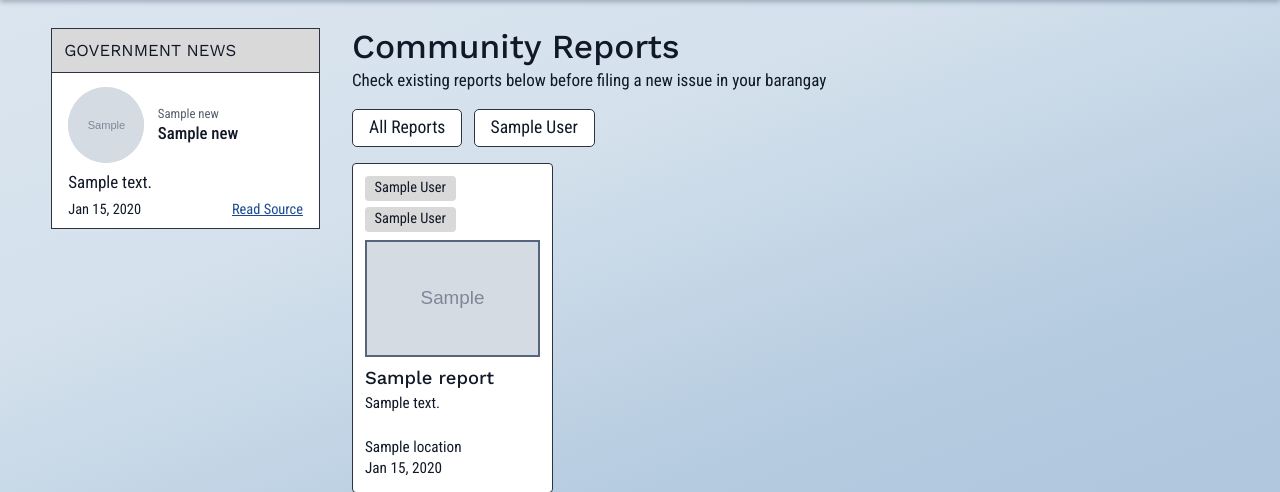
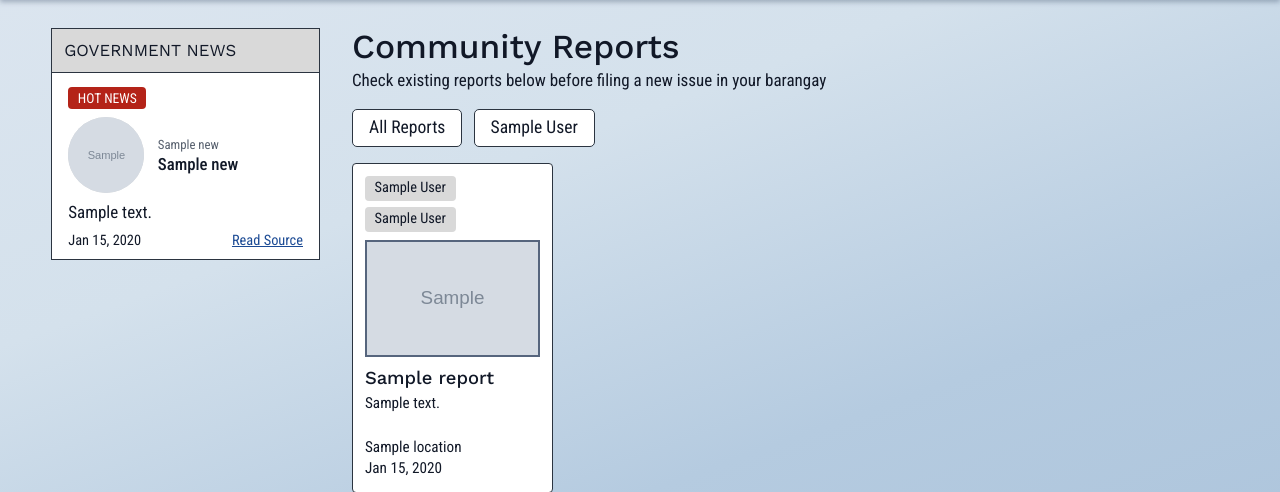
Before and after one commit to FelixJoshuaDev/PA-AYO-FINAL-, a Spring app: page /dashboard in a window 1280 px wide. Shown: the part 96-588 px from the top of the page. Run offline with Thymeleaf, Linux system fonts and the light colour scheme; the template is opened without the code that fills it: most values are stand-ins (such as "Sample title", 1, 10 or a date in 2020); grey boxes marked "Sample" are stand-in pictures; data that the repository does not hold is empty; some of the project's set-up classes (security, data sources, template engines, error pages and the like) are left out, and stand-ins take their place.

Commit message:
Mark the newest government news item as Hot News

```diff
--- a/src/main/resources/static/css/style.css
+++ b/src/main/resources/static/css/style.css
@@ -157,6 +157,17 @@ a {
 
 .news-item:last-child {
   border-bottom: 0;
+}
+
+.hot-tag {
+  width: fit-content;
+  margin-bottom: .5rem;
+  padding: .1rem .6rem;
+  border-radius: 4px;
+  background: #b42318;
+  color: #fff;
+  font-size: .85rem;
+  text-transform: uppercase;
 }
 
 .news-top {
--- a/src/main/resources/templates/dashboard.html
+++ b/src/main/resources/templates/dashboard.html
@@ -20,7 +20,8 @@
       <div class="news-list" tabindex="0" role="region" aria-labelledby="news-heading">
         <p class="empty" th:if="${news == null}">News is unavailable right now. Please try again later.</p>
         <p class="empty" th:if="${news != null and news.isEmpty()}">No government news yet.</p>
-        <article class="news-item" th:each="item : ${news}">
+        <article class="news-item" th:each="item, i : ${news}">
+          <p class="hot-tag" th:if="${i.first}">Hot News</p>
           <div class="news-top">
             <img class="news-image" th:src="${item.imageUrl} ?: @{/images/news-placeholder.png}" alt=""
                  loading="lazy" referrerpolicy="no-referrer"
```
Also changed, not shown: 1 other file.
